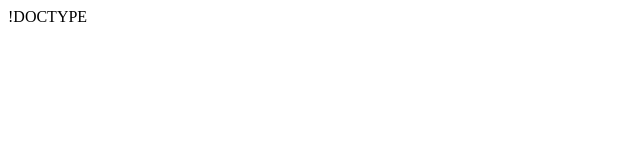
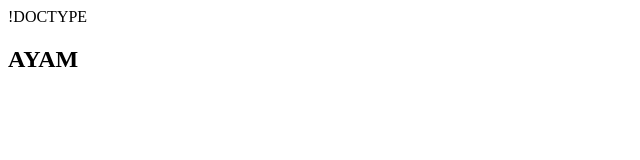
Before and after one commit to daudfirdo/Caffe-Info, a plain HTML site: page index.html in a window 1280 px wide. Shown: the full height of the page, 0-640 px from the left. Drawn offline with Linux system fonts and the light colour scheme.

Commit message:
Update index.html

```diff
--- a/index.html
+++ b/index.html
@@ -1 +1,9 @@
 !DOCTYPE
+<html>
+  <head>
+
+  </head>
+  <body>
+    <h2>AYAM</h2>
+  </body>
+</html>
```
